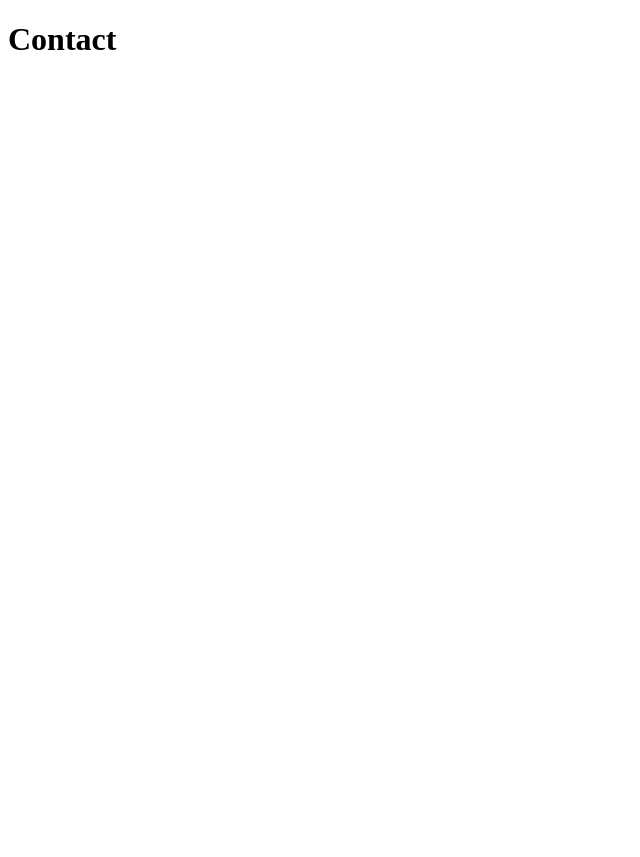
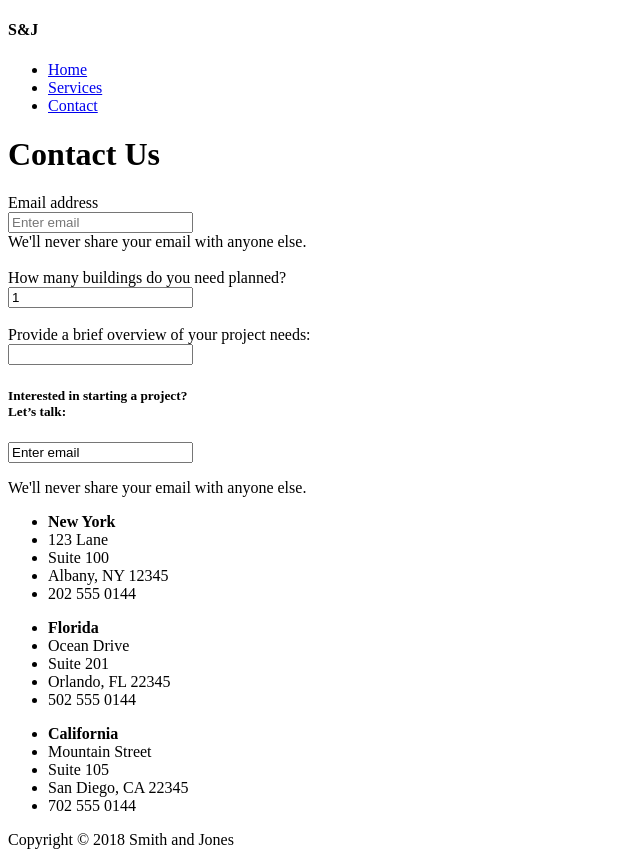
Before and after one commit to paritie/precourse, a plain HTML site: page client-project/contact.html in a window 1280 px wide. Shown: the whole page, without its empty margins (0-640 px from the left). Before the commit the page ends 800 px from the top, so only its background shows below. Drawn offline with Linux system fonts and the light colour scheme.

Commit message:
Addex index page

```diff
--- a/client-project/contact.html
+++ b/client-project/contact.html
@@ -9,10 +9,44 @@
 			<script src="http://html5shiv.googlecode.com/svn/trunk/html5.js"></script>
 		<![endif]-->
 	</head>
-
 	<body>
 
-	<h1>Contact</h1>
+		<header>
+			<h4>S&J</h4>
+			<nav>
+				<ul>
+					<li><a href="index.html">Home</a></li>
+					<li><a href="services.html">Services</a></li>
+					<li><a href="contact.html">Contact</a></li>
+				</ul>
+			</nav>
+		</header>
+
+		<div class="container">
+			<h1>Contact Us</h1>
+		</div>
+
+		<div class="container">
+			<form>
+				<label for="Email">Email address</label>
+				<br>
+				<input type="email" class="email-input" name="email" placeholder="Enter email">
+				<br>
+				<span>We'll never share your email with anyone else.</span>
+				<br>
+				<br>
+				<label for="number">How many buildings do you need planned?</label>
+				<br>
+				<input type="number" name="numbers" value="1">
+				<br>
+				<br>
+				<label for="textarea">Provide a brief overview of your project needs:</label>
+				<br>
+				<input type="textarea" rows="4" cols="50" name="" value="">
+			</form>
+		</div>
+
+
 
 	<!-- Contactd Us Content
 	  Contact Us
@@ -55,6 +89,48 @@ San Diego, CA 22345
 	702 555 0144
 
 	-->
+	<footer>
+		<div class="container container-footer">
+			<div class="col-2">
+				<h5>Interested in starting a project?<br>
+				Let’s talk:</h5>
+				<input type="email" name="email" value="Enter email" placeholder="Enter email"><br>
+				<p>We'll never share your email with anyone else.</p>
+			</div>
+
+			<div class="col-1">
+				<ul class="unstyled-list">
+					<li><strong>New York</strong></li>
+					<li>123 Lane</li>
+					<li>Suite 100</li>
+					<li>Albany, NY 12345</li>
+					<li>202 555 0144</li>
+				</ul>
+			</div>
+
+			<div class="col-1">
+				<ul class="unstyled-list">
+					<li><strong>Florida</strong></li>
+					<li>Ocean Drive</li>
+					<li>Suite 201</li>
+					<li>Orlando, FL 22345</li>
+					<li>502 555 0144</li>
+				</ul>
+			</div>
+
+			<div class="col-1">
+				<ul class="unstyled-list">
+					<li><strong>California</strong></li>
+					<li>Mountain Street</li>
+					<li>Suite 105</li>
+					<li>San Diego, CA 22345</li>
+					<li>702 555 0144</li>
+				</ul>
+			</div>
+		</div>
+
+		<span>Copyright &copy; 2018 Smith and Jones</span>
+	</footer>
 
 		<script src="js/index.js"></script>
 	</body>
```
Also changed, not shown: client-project/index.html (+86 -69 lines), client-project/services.html (+11 -0 lines). Lines whose indentation alone changed are shown as unchanged.
